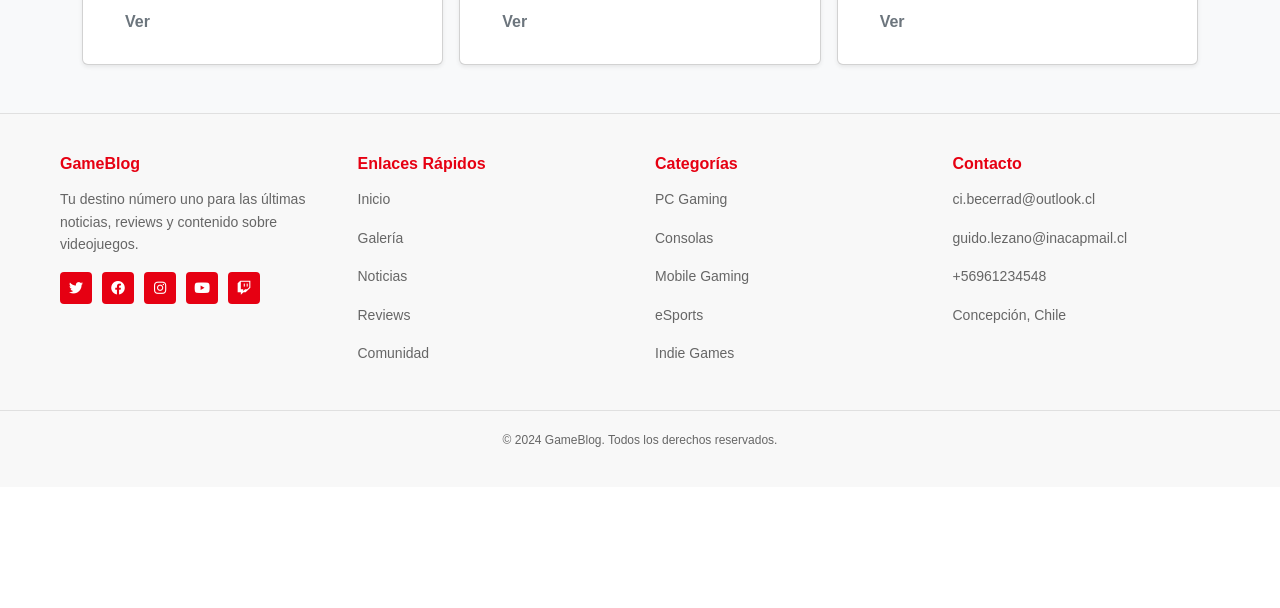
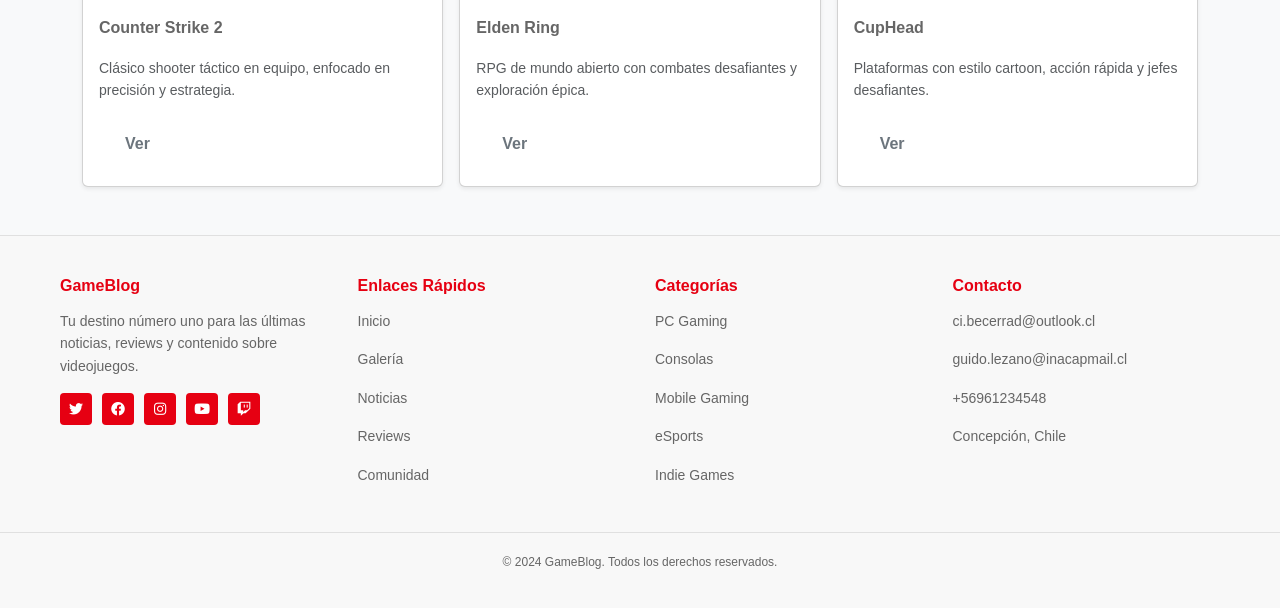
Before and after one commit to cigna26/ev1-blog-video-juegos, a Django app: page /gallery/ in a window 1280 px wide. Shown: the part 1103-1711 px from the top of the page. Before the commit the page ends 1550 px from the top, so only its background shows below. Run offline with Django 5.2, Linux system fonts and the light colour scheme.

Commit message:
agregue descripcion

```diff
--- a/core/Templates/core/gallery.html
+++ b/core/Templates/core/gallery.html
@@ -12,18 +12,13 @@
 <main>
   <!-- Sección de presentación de la galería -->
   <section class="py-5 text-center container">
-    <!-- py-5 = padding vertical, text-center = centrar texto -->
     <div class="row py-lg-5">
       <div class="col-lg-6 col-md-8 mx-auto">
-        <!-- col-lg-6 col-md-8 = ancho de columna según tamaño de pantalla, mx-auto = centrar -->
         <h1 class="fw-light">Ejemplo de Álbum</h1>
-        <!-- Título principal -->
         <p class="lead text-body-secondary">Breve descripción sobre el álbum a continuación...</p>
-        <!-- Texto descriptivo -->
         <p>
           <a href="#" class="btn btn-primary my-2">Llamada principal a la acción</a>
           <a href="#" class="btn btn-secondary my-2">Acción secundaria</a>
-          <!-- Botones de acción -->
         </p>
       </div>
     </div>
@@ -31,20 +26,18 @@
 
   <!-- Sección de las tarjetas con imágenes -->
   <div class="album py-5 bg-body-tertiary">
-    <!-- album = sección especial de Bootstrap, py-5 = padding, bg-body-tertiary = fondo gris claro -->
     <div class="container">
       <div class="row row-cols-1 row-cols-sm-2 row-cols-md-3 g-3">
-        <!-- row-cols-* = cuántas columnas por fila en distintos tamaños de pantalla -->
 
-        <!-- Tarjeta 1 -->
+        <!-- Tarjeta 1: Apex Legends -->
         <div class="col">
           <div class="card shadow-sm h-100">
-            <!-- Imagen desde URL -->
-            <img src="https://static.wikia.nocookie.net/apexlegends/images/4/43/Apexportada.jpg/revision/latest/scale-to-width-down/1000?cb=20190403192237&path-prefix=es" class="card-img-top img-fluid" style="height: 200px; object-fit: cover;" alt="Imagen 1">
+            <img src="https://static.wikia.nocookie.net/apexlegends/images/4/43/Apexportada.jpg/revision/latest/scale-to-width-down/1000?cb=20190403192237&path-prefix=es"
+                 class="card-img-top img-fluid" style="height: 200px; object-fit: cover;" alt="Apex Legends">
             <div class="card-body d-flex flex-column">
-              <p class="card-text">Apex Legends</p>
+              <p class="card-text fw-bold">Apex Legends</p>
+              <p class="card-text text-muted small">Battle Royale en primera persona con héroes únicos y habilidades especiales.</p>
               <div class="d-flex justify-content-between align-items-center mt-auto">
-                <!-- Botones -->
                 <div class="btn-group">
                   <button type="button" class="btn btn-sm btn-outline-secondary">Ver</button>
                 </div>
@@ -53,15 +46,15 @@
           </div>
         </div>
 
-        <!-- Tarjeta 2 -->
+        <!-- Tarjeta 2: Overwatch -->
         <div class="col">
           <div class="card shadow-sm h-100">
-            <!-- Imagen desde URL -->
-            <img src="https://cdn.hobbyconsolas.com/sites/navi.axelspringer.es/public/media/image/2019/11/overwatch-2_5.jpg?tf=640x" class="card-img-top img-fluid" style="height: 200px; object-fit: cover;" alt="Imagen 1">
+            <img src="https://cdn.hobbyconsolas.com/sites/navi.axelspringer.es/public/media/image/2019/11/overwatch-2_5.jpg?tf=640x"
+                 class="card-img-top img-fluid" style="height: 200px; object-fit: cover;" alt="Overwatch">
             <div class="card-body d-flex flex-column">
-              <p class="card-text">Overwatch</p>
+              <p class="card-text fw-bold">Overwatch</p>
+              <p class="card-text text-muted small">Shooter en equipo con héroes y habilidades únicas, centrado en objetivos estratégicos.</p>
               <div class="d-flex justify-content-between align-items-center mt-auto">
-                <!-- Botones -->
                 <div class="btn-group">
                   <button type="button" class="btn btn-sm btn-outline-secondary">Ver</button>
                 </div>
@@ -70,15 +63,15 @@
           </div>
         </div>
 
-        <!-- Tarjeta 3 -->
+        <!-- Tarjeta 3: Hollow Knight: Silksong -->
         <div class="col">
           <div class="card shadow-sm h-100">
-            <!-- Imagen desde URL -->
-            <img src="https://i.blogs.es/7b36b3/silksong-game-pass/1200_800.webp" class="card-img-top img-fluid" style="height: 200px; object-fit: cover;" alt="Imagen 1">
+            <img src="https://i.blogs.es/7b36b3/silksong-game-pass/1200_800.webp"
+                 class="card-img-top img-fluid" style="height: 200px; object-fit: cover;" alt="Hollow Knight: Silksong">
             <div class="card-body d-flex flex-column">
-              <p class="card-text">Hollow Knight: Silksong</p>
+              <p class="card-text fw-bold">Hollow Knight: Silksong</p>
+              <p class="card-text text-muted small">Metroidvania con exploración profunda, combate desafiante y gráficos estilizados.</p>
               <div class="d-flex justify-content-between align-items-center mt-auto">
-                <!-- Botones -->
                 <div class="btn-group">
                   <button type="button" class="btn btn-sm btn-outline-secondary">Ver</button>
                 </div>
@@ -87,15 +80,15 @@
           </div>
         </div>
 
-        <!-- Tarjeta 4 -->
+        <!-- Tarjeta 4: Counter Strike 2 -->
         <div class="col">
           <div class="card shadow-sm h-100">
-            <!-- Imagen desde URL -->
-            <img src="https://gaming-cdn.com/images/products/13664/616x353/counter-strike-2-pc-juego-steam-cover.jpg?v=1695885435" class="card-img-top img-fluid" style="height: 200px; object-fit: cover;" alt="Imagen 1">
+            <img src="https://gaming-cdn.com/images/products/13664/616x353/counter-strike-2-pc-juego-steam-cover.jpg?v=1695885435"
+                 class="card-img-top img-fluid" style="height: 200px; object-fit: cover;" alt="Counter Strike 2">
             <div class="card-body d-flex flex-column">
-              <p class="card-text">Counter Strike 2</p>
+              <p class="card-text fw-bold">Counter Strike 2</p>
+              <p class="card-text text-muted small">Clásico shooter táctico en equipo, enfocado en precisión y estrategia.</p>
               <div class="d-flex justify-content-between align-items-center mt-auto">
-                <!-- Botones -->
                 <div class="btn-group">
                   <button type="button" class="btn btn-sm btn-outline-secondary">Ver</button>
                 </div>
@@ -104,15 +97,15 @@
           </div>
         </div>
 
-        <!-- Tarjeta 5 -->
+        <!-- Tarjeta 5: Elden Ring -->
         <div class="col">
           <div class="card shadow-sm h-100">
-            <!-- Imagen desde URL -->
-            <img src="https://media.revistagq.com/photos/60c74427ca86b718ddda048c/16:9/w_1600,c_limit/Elden-Ring.jpg" class="card-img-top img-fluid" style="height: 200px; object-fit: cover;" alt="Imagen 1">
+            <img src="https://media.revistagq.com/photos/60c74427ca86b718ddda048c/16:9/w_1600,c_limit/Elden-Ring.jpg"
+                 class="card-img-top img-fluid" style="height: 200px; object-fit: cover;" alt="Elden Ring">
             <div class="card-body d-flex flex-column">
-              <p class="card-text">Elden Ring</p>
+              <p class="card-text fw-bold">Elden Ring</p>
+              <p class="card-text text-muted small">RPG de mundo abierto con combates desafiantes y exploración épica.</p>
               <div class="d-flex justify-content-between align-items-center mt-auto">
-                <!-- Botones -->
                 <div class="btn-group">
                   <button type="button" class="btn btn-sm btn-outline-secondary">Ver</button>
                 </div>
@@ -121,15 +114,15 @@
           </div>
         </div>
 
-        <!-- Tarjeta 6 -->
+        <!-- Tarjeta 6: CupHead -->
         <div class="col">
           <div class="card shadow-sm h-100">
-            <!-- Imagen desde URL -->
-            <img src="https://i0.wp.com/www.gamerfocus.co/wp-content/uploads/2017/10/cuphead-rese%C3%B1a-portada.png?resize=860%2C370&ssl=1" class="card-img-top img-fluid" style="height: 200px; object-fit: cover;" alt="Imagen 1">
+            <img src="https://i0.wp.com/www.gamerfocus.co/wp-content/uploads/2017/10/cuphead-rese%C3%B1a-portada.png?resize=860%2C370&ssl=1"
+                 class="card-img-top img-fluid" style="height: 200px; object-fit: cover;" alt="CupHead">
             <div class="card-body d-flex flex-column">
-              <p class="card-text">CupHead</p>
+              <p class="card-text fw-bold">CupHead</p>
+              <p class="card-text text-muted small">Plataformas con estilo cartoon, acción rápida y jefes desafiantes.</p>
               <div class="d-flex justify-content-between align-items-center mt-auto">
-                <!-- Botones -->
                 <div class="btn-group">
                   <button type="button" class="btn btn-sm btn-outline-secondary">Ver</button>
                 </div>
```
